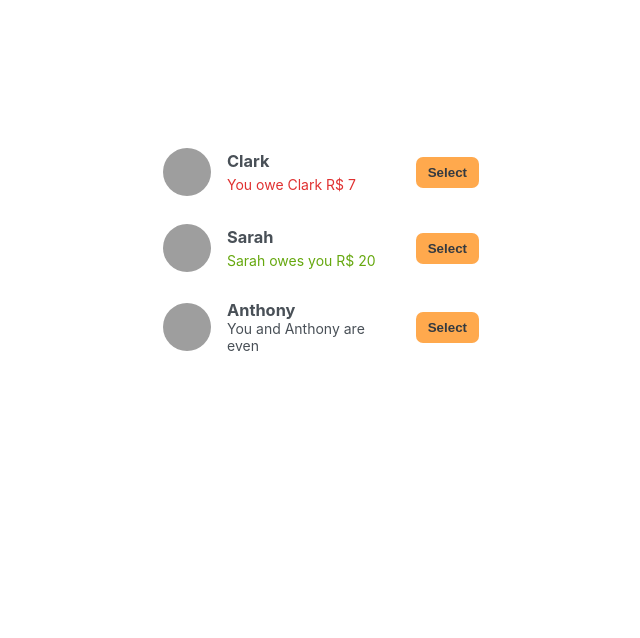
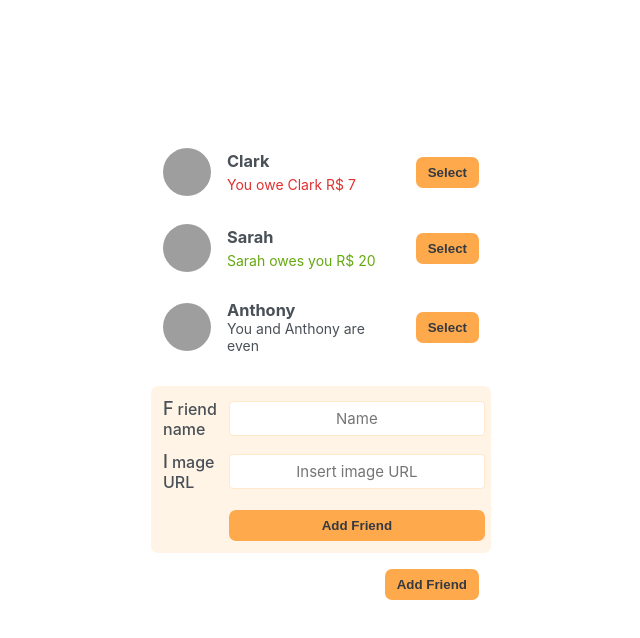
Before and after one commit to PeterTechDev/eat-n-split, a React (Create React App) app: page / in a window 1280 px wide. Shown: the top 638 px of the page, without its empty margins (79-719 px from the left). Built offline with nearby package versions, Linux system fonts and the light colour scheme; grey boxes are pictures that could not be loaded.

Commit message:
Add FormAddFriend component and Button component to App.js

```diff
--- a/src/App.js
+++ b/src/App.js
@@ -26,6 +26,8 @@
     <div className="app">
       <div className="sidebar">
         <FriendList />
+        <FormAddFriend />
+        <Button> Add Friend</Button>
       </div>
     </div>
   );
@@ -49,7 +51,6 @@
     <li>
       <img src={friend.image} alt={friend.name} />
       <h3>{friend.name}</h3>
-
       {/* Add a conditional class based on the balance */}
       {friend.balance < 0 && (
         <p className="red">
@@ -62,8 +63,25 @@
         </p>
       )}
       {friend.balance === 0 && <p>You and {friend.name} are even</p>}
-
-      <button className="button">Select</button>
+      <Button>Select</Button>
     </li>
   );
 }
+
+function Button({ children }) {
+  return <button className="button">{children}</button>;
+}
+
+function FormAddFriend() {
+  return (
+    <form className="form-add-friend">
+      <label>Friend name</label>
+      <input type="text" placeholder="Name" />
+
+      <label>Image URL</label>
+      <input type="text" placeholder="Insert image URL" />
+
+      <Button>Add Friend</Button>
+    </form>
+  );
+}
```
